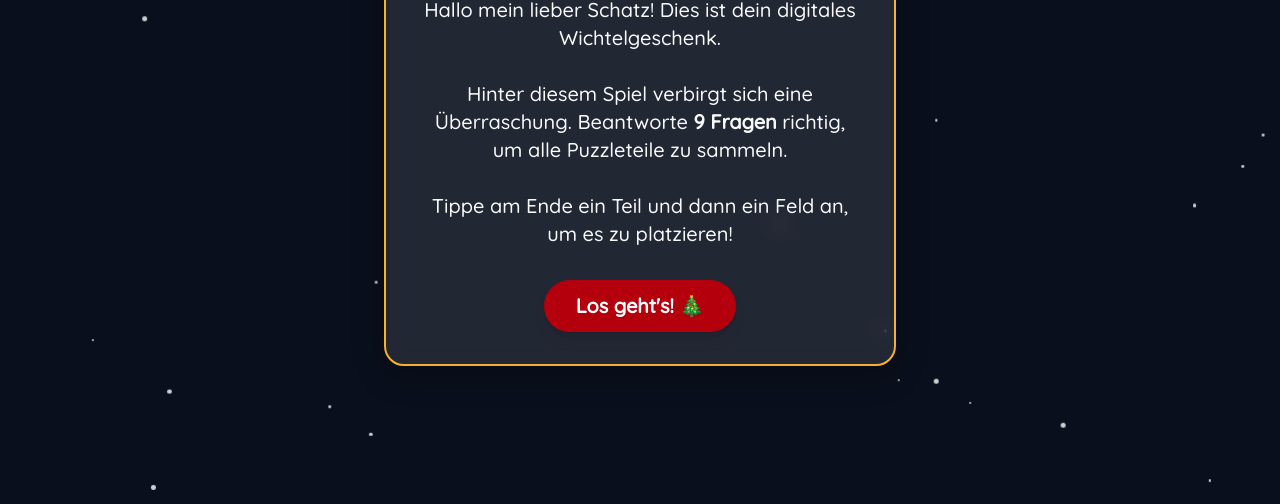
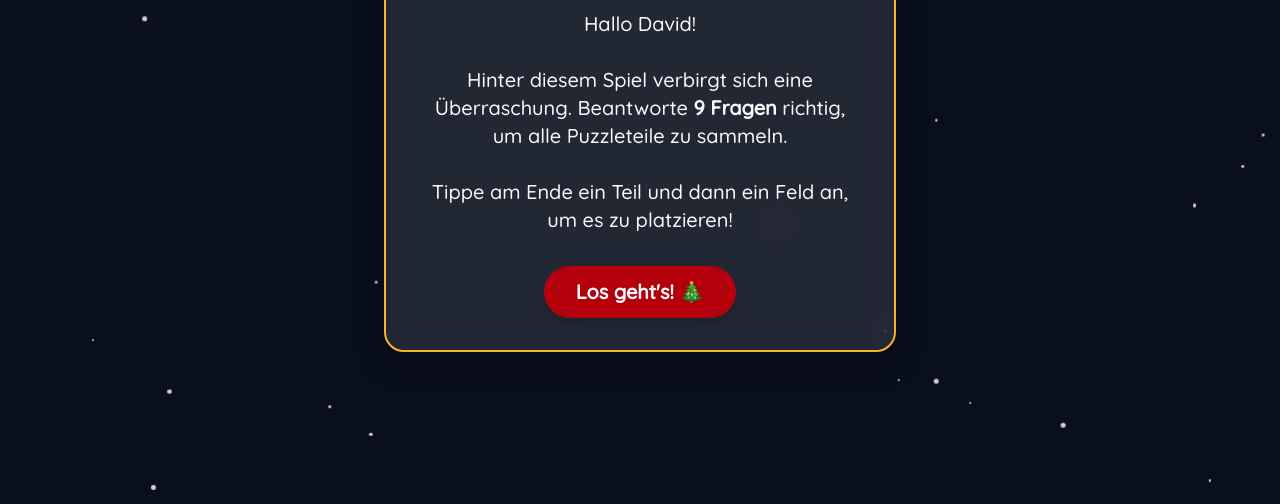
Before and after one commit to Rewoel/david, a plain HTML site: page index.html in a window 1280 px wide. Shown: the part 296-800 px from the top of the page. Drawn offline with nearby package versions, Linux system fonts and the light colour scheme; a web font is replaced by a local one.

Commit message:
Update title and greeting in index.html

```diff
--- a/index.html
+++ b/index.html
@@ -3,7 +3,7 @@
 <head>
     <meta charset="UTF-8">
     <meta name="viewport" content="width=device-width, initial-scale=1.0, maximum-scale=1.0, user-scalable=no">
-    <title>Dein weihnachtliches Wichtelgeschenk</title>
+    <title>Dein Wichtelgeschenk</title>
     <script src="https://cdn.tailwindcss.com"></script>
     <style>
         @import url('https://fonts.googleapis.com/css2?family=Mountains+of+Christmas:wght@400;700&family=Quicksand:wght@300;500&display=swap');
@@ -124,7 +124,7 @@
         <div id="intro" class="card p-8 max-w-lg text-center">
             <h1 class="text-5xl mb-6 text-yellow-400">Frohe Weihnachten!</h1>
             <p class="text-lg md:text-xl leading-relaxed mb-8">
-                Hallo mein lieber Schatz! Dies ist dein digitales Wichtelgeschenk.
+                Hallo David!
                 <br><br>
                 Hinter diesem Spiel verbirgt sich eine Überraschung. Beantworte <strong>9 Fragen</strong> richtig, um alle Puzzleteile zu sammeln.
                 <br><br>
```
